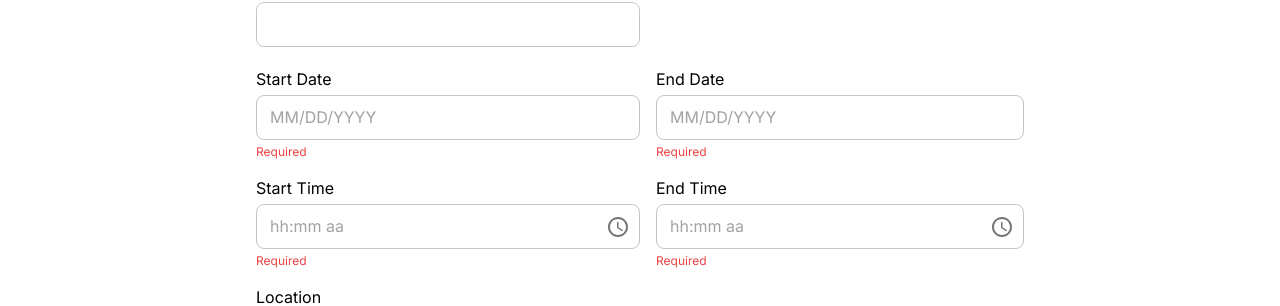
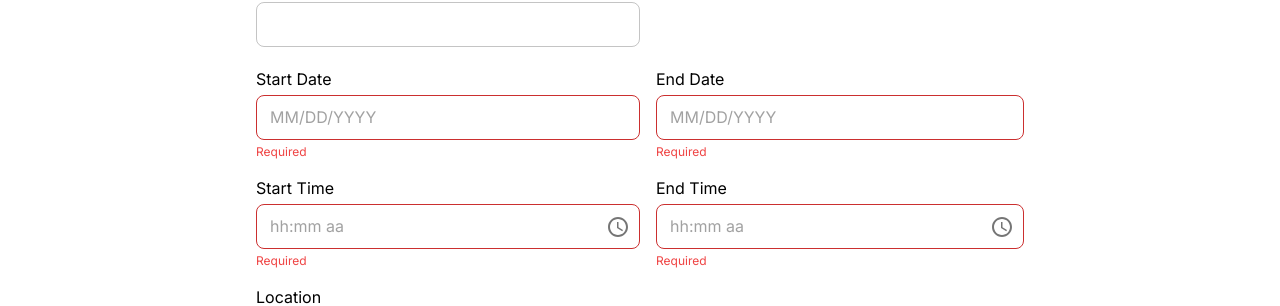
Before and after one commit to cornellh4i/lagos-volunteers, a Next.js app in the folder frontend/: page /events/create in a window 1280 px wide. Shown: the part 174-480 px from the top of the page. Built offline with nearby package versions, Linux system fonts and the light colour scheme; no server answers; sample sign-in values are in the browser's storage.

Commit message:
Add error color to inputs

```diff
--- a/frontend/src/components/atoms/DatePicker.tsx
+++ b/frontend/src/components/atoms/DatePicker.tsx
@@ -35,7 +35,7 @@ const CustomDatePicker = ({
             },
           }}
           slotProps={{
-            textField: { fullWidth: true },
+            textField: { fullWidth: true, error: error !== "" },
           }}
           label=""
           format="MM/DD/YYYY"
--- a/frontend/src/components/atoms/MultilineTextField.tsx
+++ b/frontend/src/components/atoms/MultilineTextField.tsx
@@ -26,6 +26,7 @@ const MultilineTextField = forwardRef(
           fullWidth
           rows={10}
           ref={ref}
+          error={error !== ""}
           {...props}
         />
         <div className="mt-1 text-xs text-red-500">{error}</div>
--- a/frontend/src/components/atoms/TextField.tsx
+++ b/frontend/src/components/atoms/TextField.tsx
@@ -30,6 +30,7 @@ const TextField = forwardRef(
           ref={ref}
           type={type}
           InputProps={type === "number" ? { inputProps: { min: 0 } } : {}}
+          error={error !== ""}
           {...props}
         />
         <div className="mt-1 text-xs text-red-500">{error}</div>
--- a/frontend/src/components/atoms/TimePicker.tsx
+++ b/frontend/src/components/atoms/TimePicker.tsx
@@ -49,6 +49,7 @@ const CustomTimePicker = ({
               </InputAdornment>
             ),
           }}
+          slotProps={{ textField: { error: error !== "" } }}
           {...props}
         />
       </LocalizationProvider>
```
